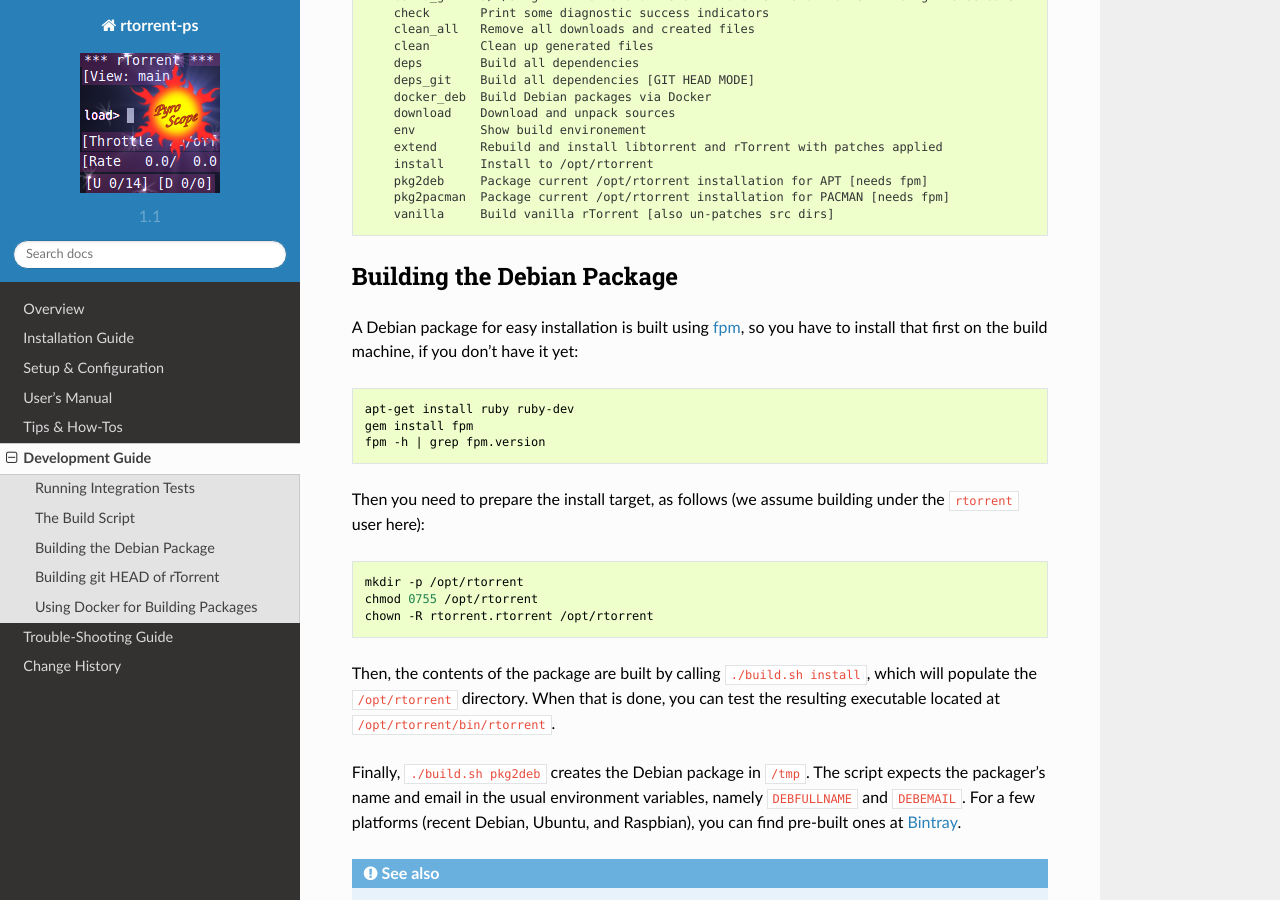
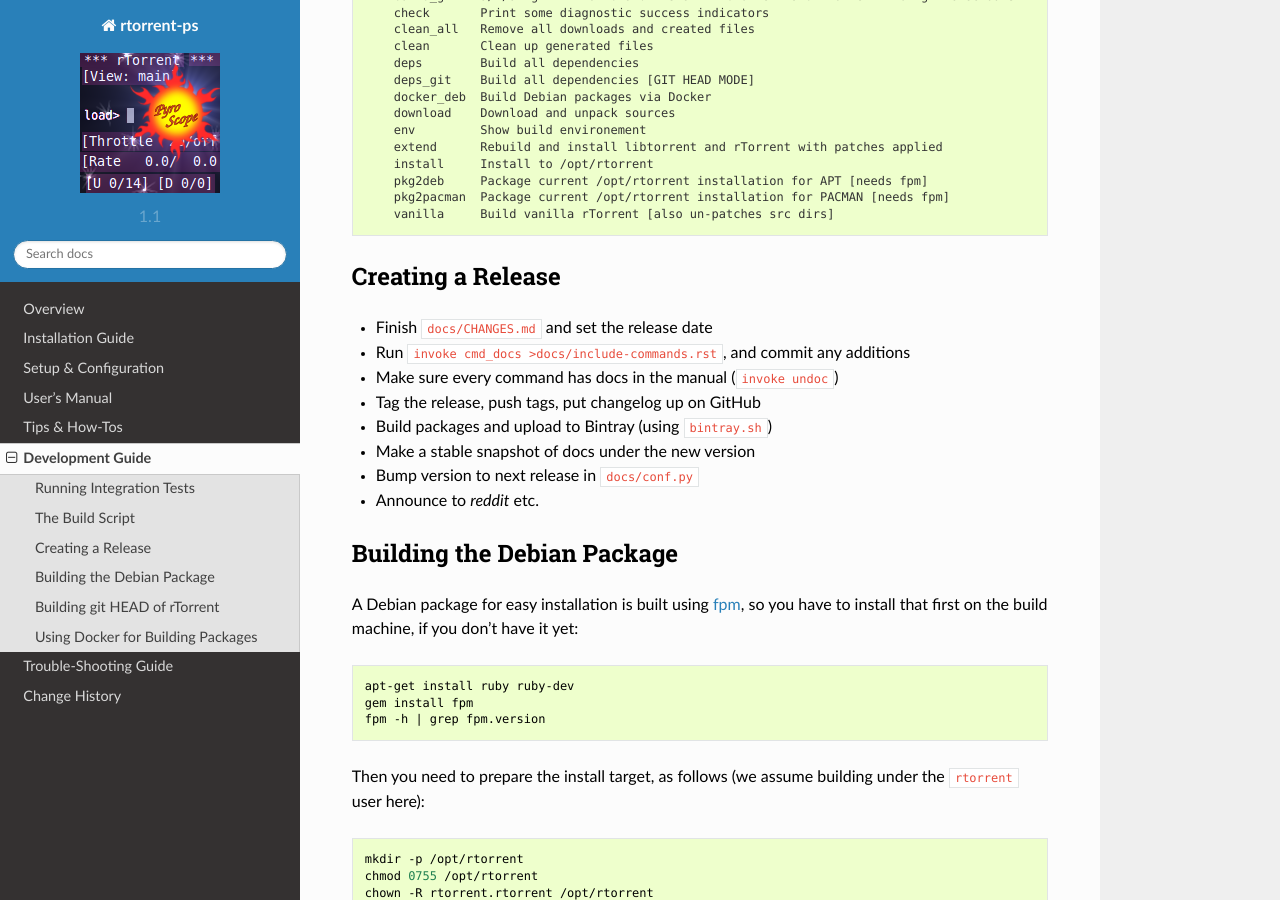
Before and after one commit to pyroscope/rtorrent-ps, a Sphinx documentation site: the page built from docs/develop.rst, in a window 1280 px wide and 900 px high, scrolled down 2176 px. Built offline with Sphinx 7.4.7 and the Read the Docs theme 2.0.0, drawn with Linux system fonts in a browser that asks for light colours.

Commit message:
docs: final 1.1 release touches

```diff
--- a/docs/CHANGES.rst
+++ b/docs/CHANGES.rst
@@ -67,7 +67,7 @@
 -  Build: ``all`` now really does it all, and added a few more actions
 -  Build: Allow installation of several concurrent patch versions
 -  Build: Apply patches for OpenSSL 1.1 (on platforms using it)
--  Build: Added ``-std=c++0x`` option (needed for ``algorithm::median``
+-  Build: Added ``-std=c++11|0x`` option (needed for ``algorithm::median``
    patch)
 -  Build: Fixed ``CXXFLAGS`` for GCC 6+
 -  Build: Dropped *rTorrent* 0.8.x/0.9.2 support (issue #26)
--- a/docs/conf.py
+++ b/docs/conf.py
@@ -63,7 +63,7 @@
 # The short X.Y version.
 version = '1.1'
 # The full version, including alpha/beta/rc tags.
-release = '1.1-dev'
+release = '1.1-2018-07'
 
 # The language for content autogenerated by Sphinx. Refer to documentation
 # for a list of supported languages.
--- a/docs/develop.rst
+++ b/docs/develop.rst
@@ -129,6 +129,21 @@
         vanilla     Build vanilla rTorrent [also un-patches src dirs]
 
 
+.. _do-release:
+
+Creating a Release
+------------------
+
+*  Finish ``docs/CHANGES.md`` and set the release date
+*  Run ``invoke cmd_docs >docs/include-commands.rst``, and commit any additions
+*  Make sure every command has docs in the manual (``invoke undoc``)
+*  Tag the release, push tags, put changelog up on GitHub
+*  Build packages and upload to Bintray (using ``bintray.sh``)
+*  Make a stable snapshot of docs under the new version
+*  Bump version to next release in ``docs/conf.py``
+*  Announce to `reddit` etc.
+
+
 .. _build-pkg2deb:
 
 Building the Debian Package
```
